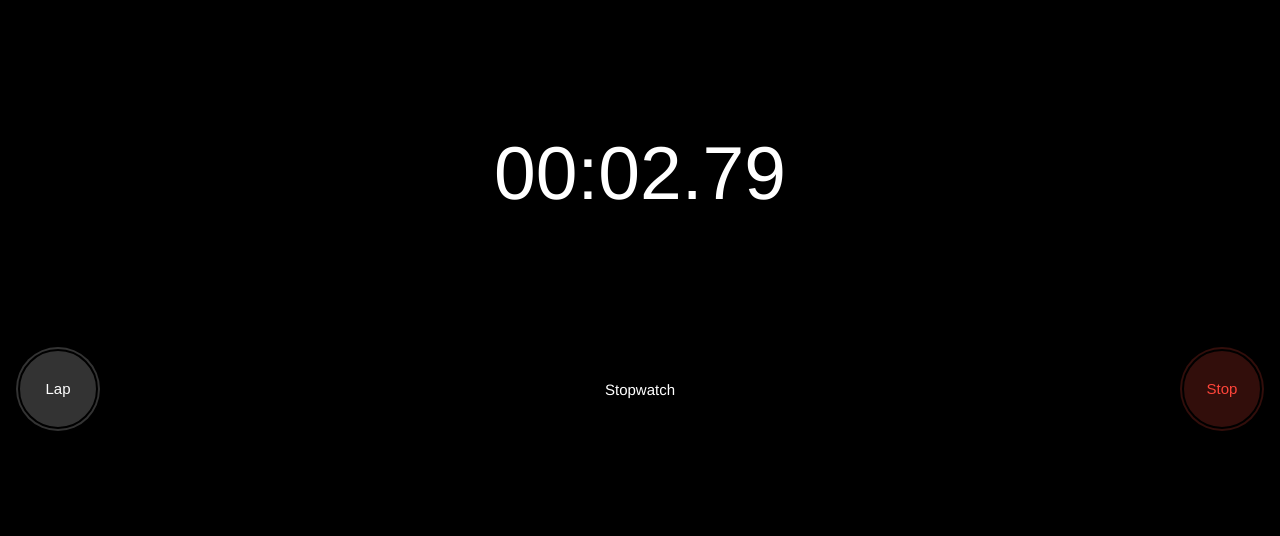
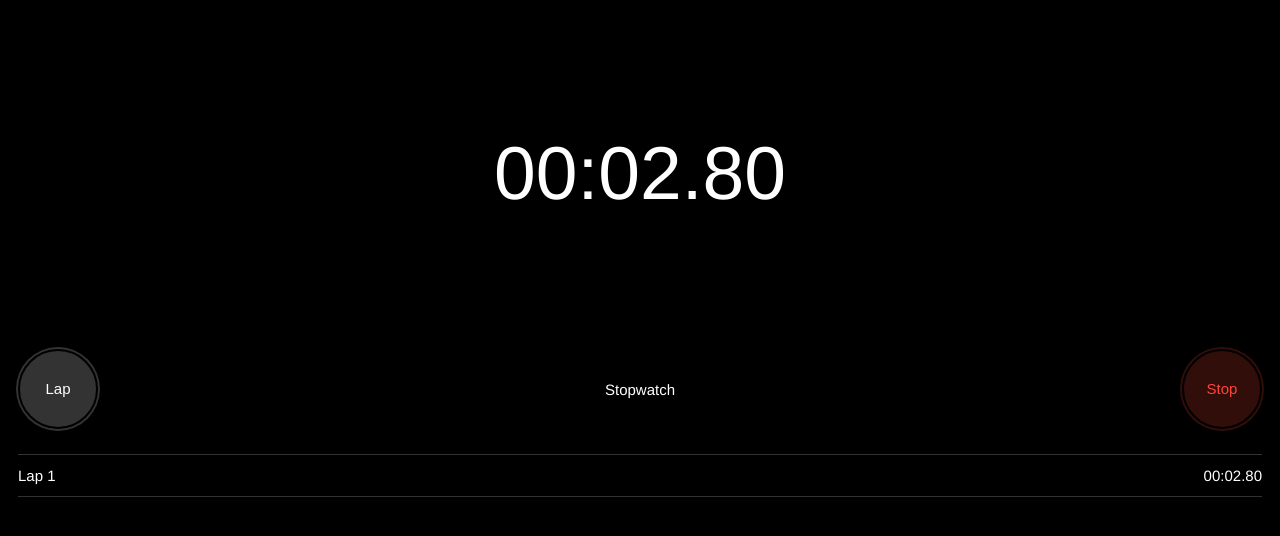
Before and after one commit to ivanip/vue-ios-timer-app, a Vue app: page / in a window 1280 px wide. Both pictures are taken after a click on the button "Start". Shown: the top 536 px of the page. Built offline with nearby package versions, Linux system fonts and the light colour scheme.

Commit message:
completed project functions

```diff
--- a/src/App.vue
+++ b/src/App.vue
@@ -13,8 +13,8 @@
       <span id="brand">Stopwatch</span>
     </div>
     <ul id="stopwatch-records">
-      <li v-for="(lap, index) in laps" :key="index">
-        <span>Lap {{ (index + 1) }}</span>
+      <li :class="{ red: lap.isSlowest, green: lap.isFastest }" v-for="(lap, index) in lapsRecords" :key="index">
+        <span>Lap {{ lapsRecords.length - index }}</span>
         <span>{{ lap.display }}</span>
       </li>
     </ul>
@@ -26,7 +26,7 @@ export default {
   name: 'App',
   data() {
     return {
-      displayTime: '00:00.0',
+      displayTime: '00:00.00',
       timer: null,
       startTime: null,
       stopTime: null,
@@ -37,6 +37,56 @@ export default {
       isStopped: false,
       laps: [],
       lastLapTime: null,
+    }
+  },
+  watch: {
+    displayTime() {
+      let lapsClone = [...this.laps]
+
+      let elapsedTime = this.currentTime - this.lastLapTime - this.stoppedTimeOffsetForLap
+      let lapTime = (elapsedTime / 1000).toFixed(2)
+
+      lapsClone[this.laps.length - 1] = {
+        time: parseFloat(lapTime),
+        display: this.formatTime(lapTime),
+        isFastest: false,
+        isSlowest: false,
+      }
+
+      this.laps = lapsClone
+    }
+  },
+  computed: {
+    lapsRecords() {
+      let lapsClone = [...this.laps]
+
+      if (lapsClone.length > 2) {
+        lapsClone = lapsClone.map((oneLap) => {
+          return {
+            ...oneLap,
+            isFastest: false,
+            isSlowest: false,
+          }
+        })
+
+        let fastestIndex = 0
+        let slowestIndex = 0
+
+        for (let i = 0; i < lapsClone.length; i++) {
+          if (lapsClone[i].time < lapsClone[fastestIndex].time) {
+            fastestIndex = i
+          }
+
+          if (lapsClone[i].time > lapsClone[slowestIndex].time) {
+            slowestIndex = i
+          }
+        }
+
+        lapsClone[fastestIndex].isFastest = true
+        lapsClone[slowestIndex].isSlowest = true
+      }
+
+      return lapsClone.reverse()
     }
   },
   methods: {
@@ -53,7 +103,15 @@ export default {
           this.displayTime = this.formatTime((elapsedTime / 1000).toFixed(2))
         }, 10)
 
+        this.laps = [{
+          time: 0,
+          display: this.displayTime,
+          isFastest: false,
+          isSlowest: false,
+        }]
+
         this.isStarted = true
+        this.isStopped = false
       } else if (this.isStarted && !this.isStopped) {
         clearInterval(this.timer)
         this.stopTime = Date.now()
```
